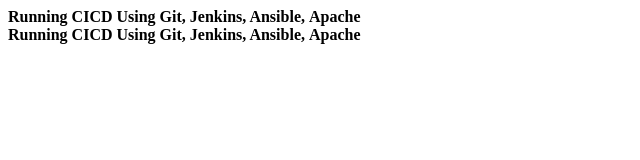
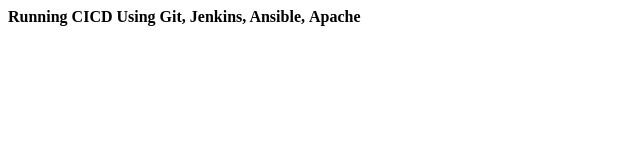
Before and after one commit to mangesh1409/Project_1_CICD, a plain HTML site: page index.html in a window 1280 px wide. Shown: the whole page, without its empty margins (0-640 px from the left). Drawn offline with Linux system fonts and the light colour scheme.

Commit message:
Update index.html

```diff
--- a/index.html
+++ b/index.html
@@ -1,5 +1,2 @@
 <b> Running CICD Using Git, Jenkins, Ansible, Apache </b>
 <br>
-
-<b> Running CICD Using Git, Jenkins, Ansible, Apache </b>
-<br>
```
